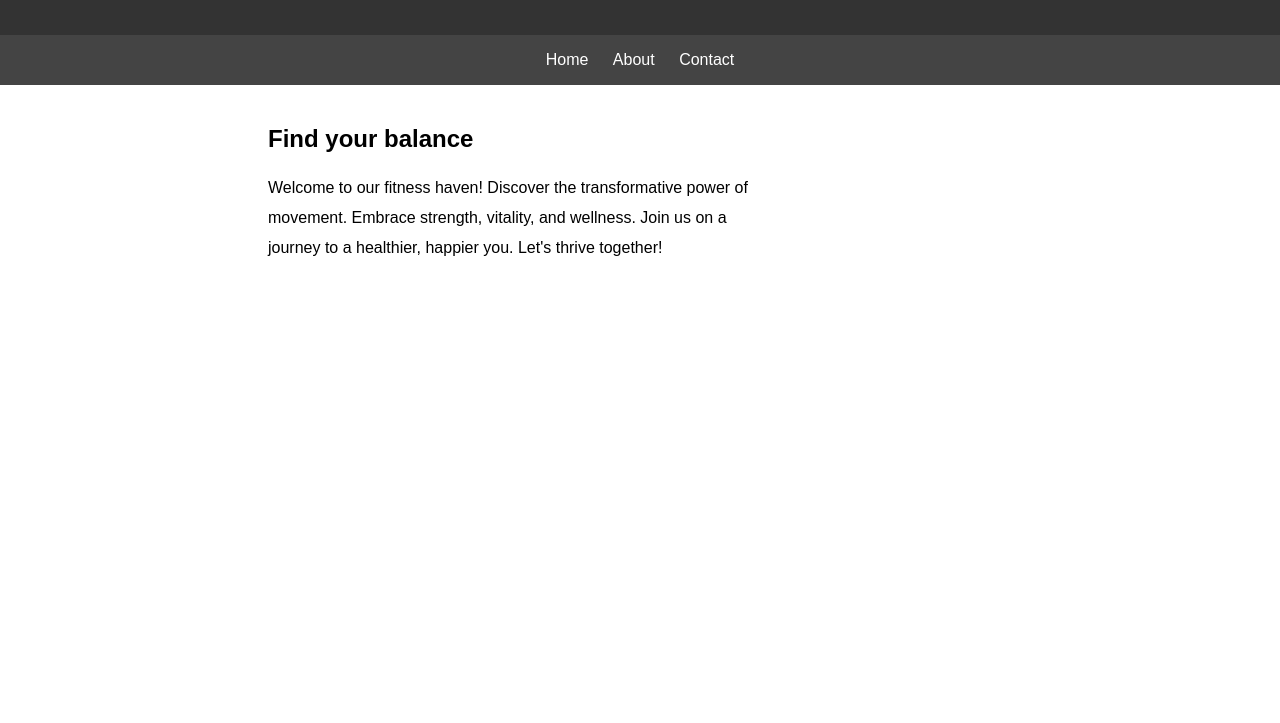
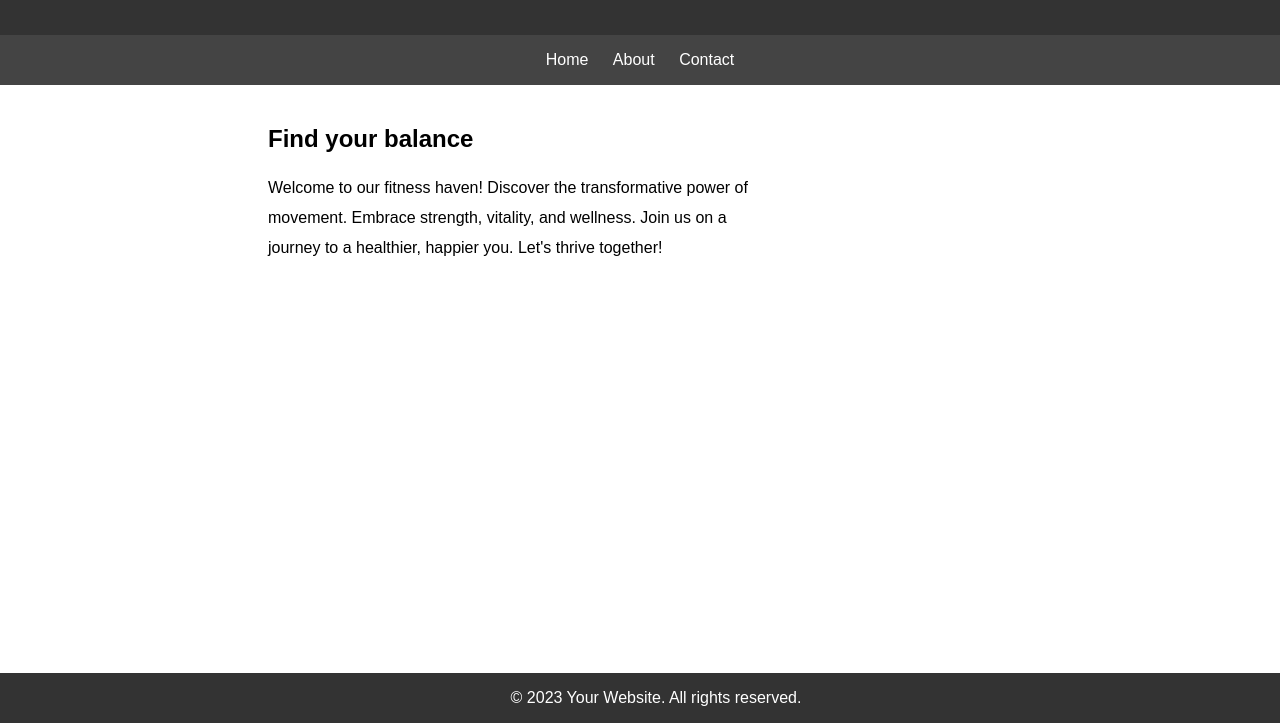
Before and after one commit to denigit5/Version-control, a website: page index.html in a window 1280 px wide. Shown: the part 77-800 px from the top of the page. Drawn offline with Linux system fonts and the light colour scheme.

Commit message:
Update index.html

```diff
--- a/index.html
+++ b/index.html
@@ -23,5 +23,9 @@
         <p>Welcome to our fitness haven! Discover the transformative power of movement. Embrace strength, vitality, and wellness. Join us on a journey to a healthier, happier you. Let's thrive together!</p>
     </main>
 
+    <footer>
+        &copy; 2023 Your Website. All rights reserved.
+    </footer>
+
 </body>
 </html>
```
